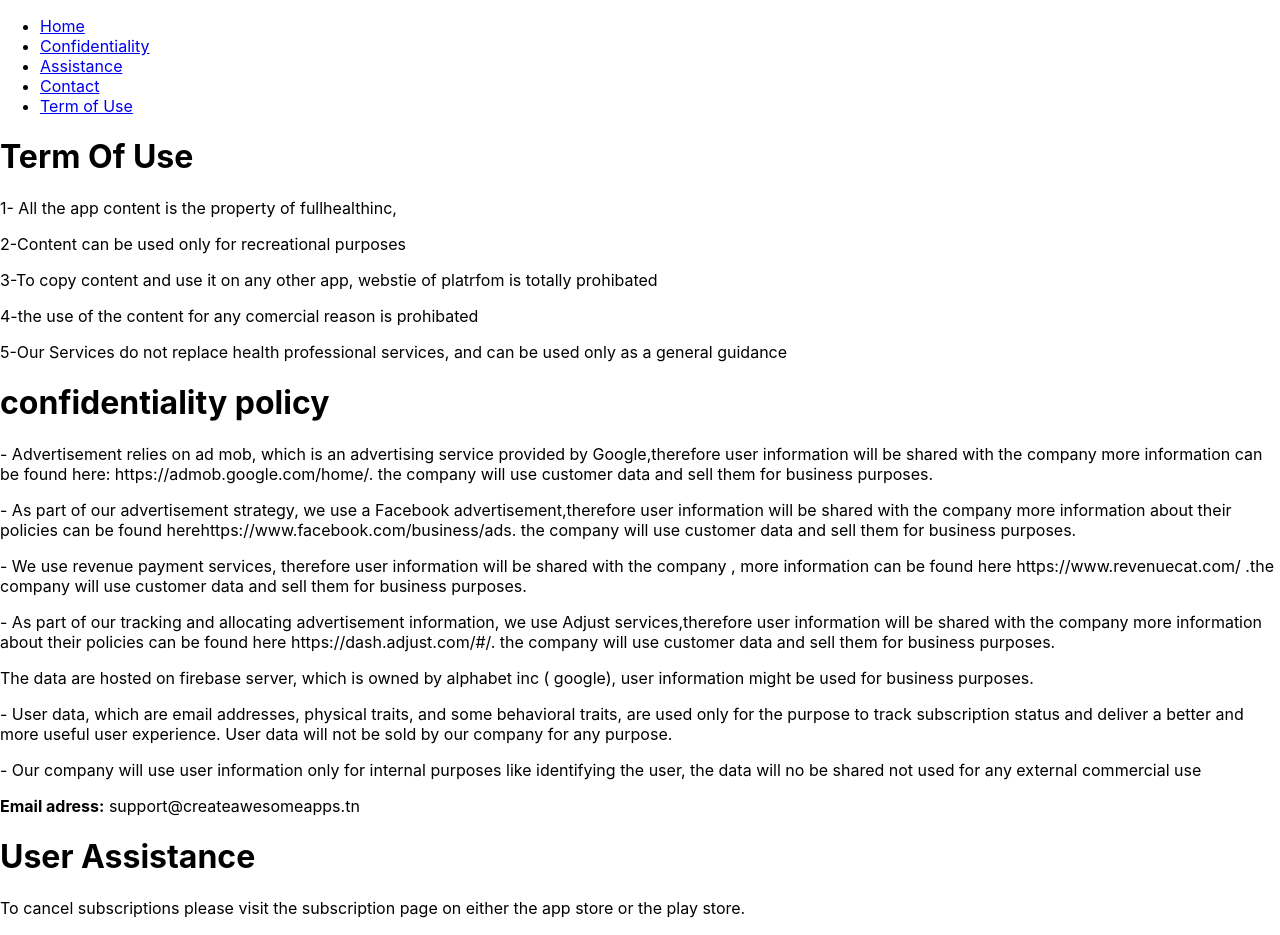
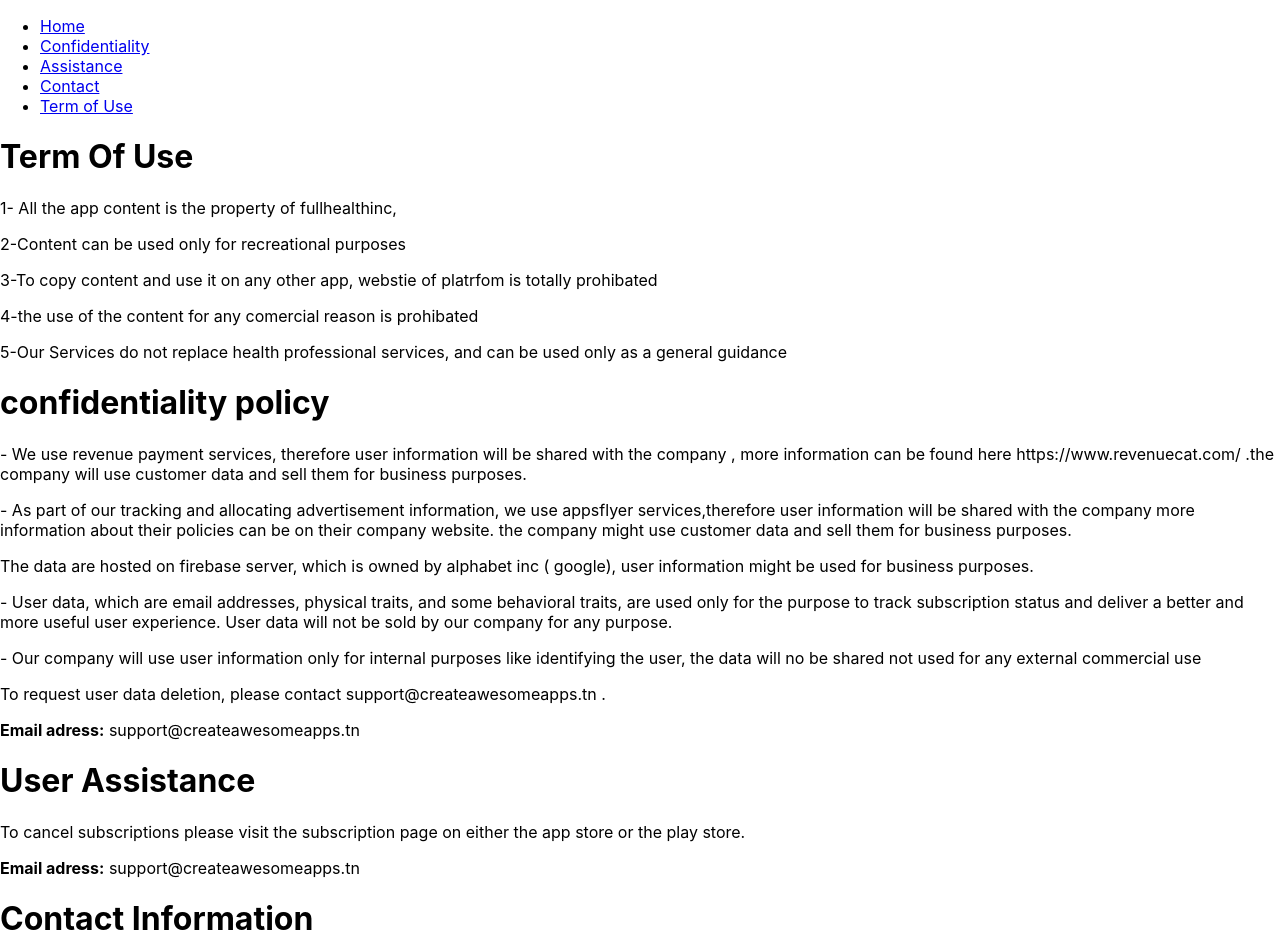
Before and after one commit to selimbenmrad/FullHealthInc, a React (Create React App) app: page /Confidentiality in a window 1280 px wide. Shown: the top 935 px of the page. Built offline with nearby package versions, Linux system fonts and the light colour scheme.

Commit message:
selim adeed important data deletion

```diff
--- a/src/Assistance.js
+++ b/src/Assistance.js
@@ -7,7 +7,7 @@ function Assistance() {
 
 
      <p>To cancel subscriptions please visit the subscription page on either the app store or the play store.</p>
-     <p><b> Email adress:</b> fullhealthcompanion@gmail.com </p>
+     <p><b> Email adress:</b>  support@createawesomeapps.tn</p>
 
 
 
--- a/src/Confidentiality.js
+++ b/src/Confidentiality.js
@@ -6,28 +6,25 @@ function Assistance() {
     <h1>confidentiality policy </h1>
 
 
-    <p> - Advertisement relies on ad mob, which is an advertising service provided by Google,therefore user information will be shared with the company  more information can be found here:
-    https://admob.google.com/home/. the company will use customer data and sell them for business purposes.
-    </p>
-
-    <p> - As part of our advertisement strategy, we use a Facebook advertisement,therefore user information will be shared with the company more information about their policies can be found herehttps://www.facebook.com/business/ads. the company will use customer data and sell them for business purposes.
-    </p>
 
 
     <p> - We use revenue payment services, therefore user information will be shared with the company , more information can be found here https://www.revenuecat.com/ .the company will use customer data and sell them for business purposes.
     </p>
 
-    <p> - As part of our tracking and allocating advertisement information, we use Adjust services,therefore user information will be shared with the company more information about their policies can be found here https://dash.adjust.com/#/. the company will use customer data and sell them for business purposes.
+    <p> - As part of our tracking and allocating advertisement information, we use appsflyer services,therefore user information will be shared with the company more information about their policies can be on their company website. the company might use customer data and sell them for business purposes.
     </p>
 
 
       <p> The data are hosted on firebase server, which is owned by alphabet inc ( google), user information might be used for business purposes.</p>
+
 
  <p> - User data, which are email addresses, physical traits, and some behavioral traits,
          are used only for the purpose to track subscription status and deliver a better and more useful user experience.
         User data will not be sold by our company for any purpose.</p>
 
    <p> - Our company will use user information only for internal purposes like identifying the user, the data will no be shared not used for any external commercial use</p>
+
+   <p> To request user data deletion, please contact support@createawesomeapps.tn .</p>
       <p><b> Email adress:</b> support@createawesomeapps.tn </p>
       </body>
   );
```
Also changed, not shown: 1 other file (tests, documents, lock files or other folders).
